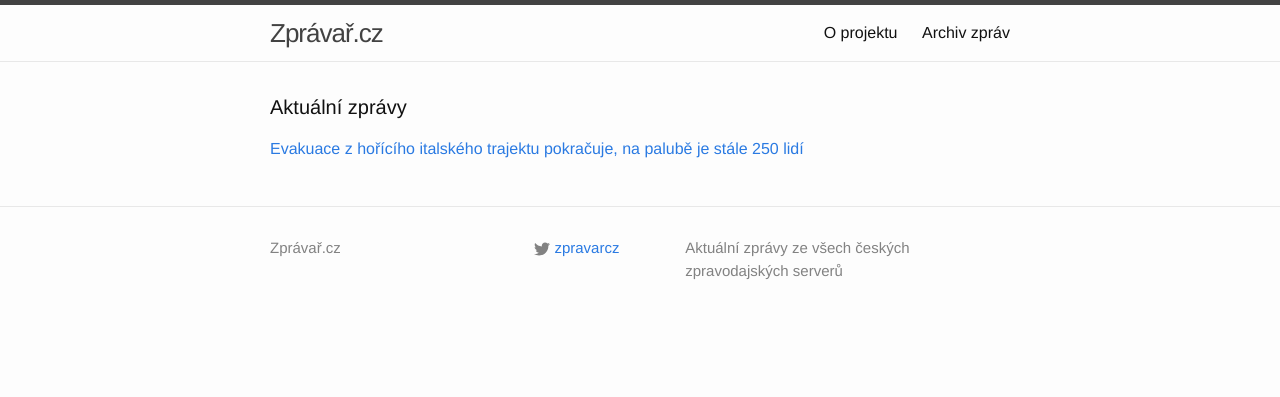
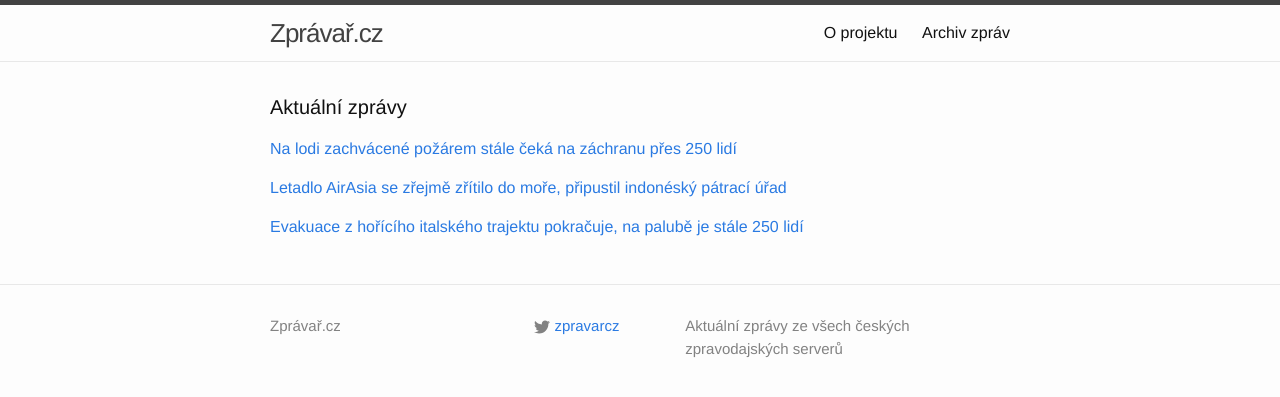
Before and after one commit to adliska/zpravar, a Jekyll site: the page built from index.html, in a window 1280 px wide. Shown: the top 397 px of the page. Built offline with Jekyll 4.4.1, drawn with Linux system fonts in a browser that asks for light colours.

Commit message:
zpravar news update

```diff
--- a/index.html
+++ b/index.html
@@ -5,8 +5,26 @@ layout: default
 <div class="home">
     <h1 class="page-heading">Aktuální zprávy</h1>
 
-<p><a href="javascript:;" onclick="toggle_visibility('zpravy0')">Evakuace z hořícího italského trajektu pokračuje, na palubě je stále 250 lidí</a></p>
+<p><a href="javascript:;" onclick="toggle_visibility('zpravy0')">Na lodi zachvácené požárem stále čeká na záchranu přes 250 lidí</a></p>
 <div id="zpravy0" style="display:none">
+<ul>
+<li><a href=http://www.ceskatelevize.cz/ct24/svet/296627-na-lodi-zachvacene-pozarem-stale-ceka-na-zachranu-pres-250-lidi/>Na lodi zachvácené požárem stále čeká na záchranu přes 250 lidí - www.ceskatelevize.cz</a></li>
+<li><a href=http://zpravy.aktualne.cz/zahranici/na-horicim-trajektu-stale-ceka-na-zachranu-pres-250-lidi/r~0d3880808f2111e4ab15002590604f2e/>Na hořícím trajektu stále čeká na záchranu přes 250 lidí - zpravy.aktualne.cz</a></li>
+<li><a href=http://zpravy.idnes.cz/horici-trajekt-evakuace-0s7-/zahranicni.aspx?c=A141229_065611_zahranicni_jj>Z hořícího trajektu se dosud podařilo evakuovat necelou polovinu lidí - zpravy.idnes.cz</a></li>
+<li><a href=http://www.novinky.cz/zahranicni/evropa/357346-z-trajektu-evakuovali-jen-pulku-lidi.html>Z trajektu evakuovali jen půlku lidí  - www.novinky.cz</a></li>
+<li><a href=http://www.ceskenoviny.cz/zpravy/zpravy/na-lodi-zachvacene-pozarem-stale-ceka-na-zachranu-pres-250-lidi/1163065>Na lodi zachvácené požárem stále čeká na záchranu přes 250 lidí - www.ceskenoviny.cz</a></li>
+</ul>
+</div><p><a href="javascript:;" onclick="toggle_visibility('zpravy1')">Letadlo AirAsia se zřejmě zřítilo do moře, připustil indonéský pátrací úřad</a></p>
+<div id="zpravy1" style="display:none">
+<ul>
+<li><a href=http://zahranicni.ihned.cz/asie-a-pacifik-cina/c1-63308760-letadlo-airasia-se-zrejme-zritilo-do-more-pripustil-indonesky-patraci-urad>Letadlo AirAsia se zřejmě zřítilo do moře, připustil indonéský pátrací úřad - zahranicni.ihned.cz</a></li>
+<li><a href=http://zpravy.idnes.cz/patrani-po-ztracenem-letadlu-dib-/zahranicni.aspx?c=A141229_063951_zahranicni_jj>Indonésie obnovila pátrání po ztraceném letadle, trosky se zatím nenašly - zpravy.idnes.cz</a></li>
+<li><a href=http://www.novinky.cz/zahranicni/svet/357345-airbus-airasia-se-podle-patracu-zritil-do-more.html>Airbus AirAsia se podle pátračů zřítil do moře  - www.novinky.cz</a></li>
+<li><a href=http://www.ceskatelevize.cz/ct24/svet/296625-letoun-airasia-se-podle-indoneskeho-uradu-zrejme-zritil-do-more/>Letoun AirAsia se podle indonéského úřadu zřejmě zřítil do moře - www.ceskatelevize.cz</a></li>
+<li><a href=http://www.novinky.cz/zahranicni/svet/357345-airbus-airasia-se-podle-odhadu-zritil-do-more.html>Airbus AirAsia se podle odhadů zřítil do moře  - www.novinky.cz</a></li>
+</ul>
+</div><p><a href="javascript:;" onclick="toggle_visibility('zpravy2')">Evakuace z hořícího italského trajektu pokračuje, na palubě je stále 250 lidí</a></p>
+<div id="zpravy2" style="display:none">
 <ul>
 <li><a href=http://www.rozhlas.cz/_zprava/evakuace-z-horiciho-italskeho-trajektu-pokracuje-na-palube-je-stale-250-lidi--1437121>Evakuace z hořícího italského trajektu pokračuje, na palubě je stále 250 lidí - www.rozhlas.cz</a></li>
 <li><a href=http://www.rozhlas.cz/_zprava/zachranari-pokracuji-v-evakuaci-lidi-z-horiciho-italskeho-trajektu-250-lidi-je-stale-na-palube--1437121>Záchranáři pokračují v evakuaci lidí z hořícího italského trajektu, 250 lidí je stále na palubě - www.rozhlas.cz</a></li>
```
